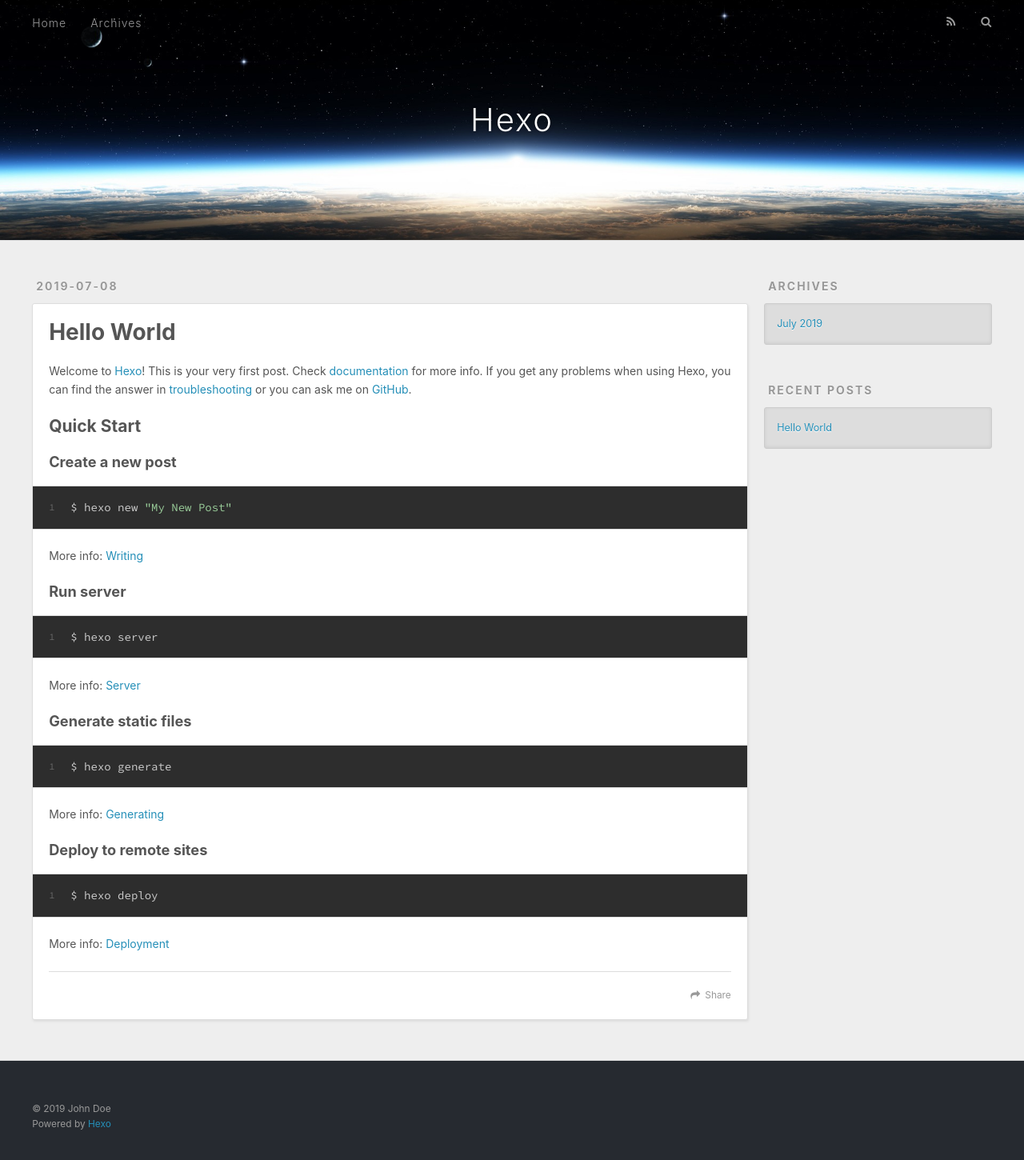
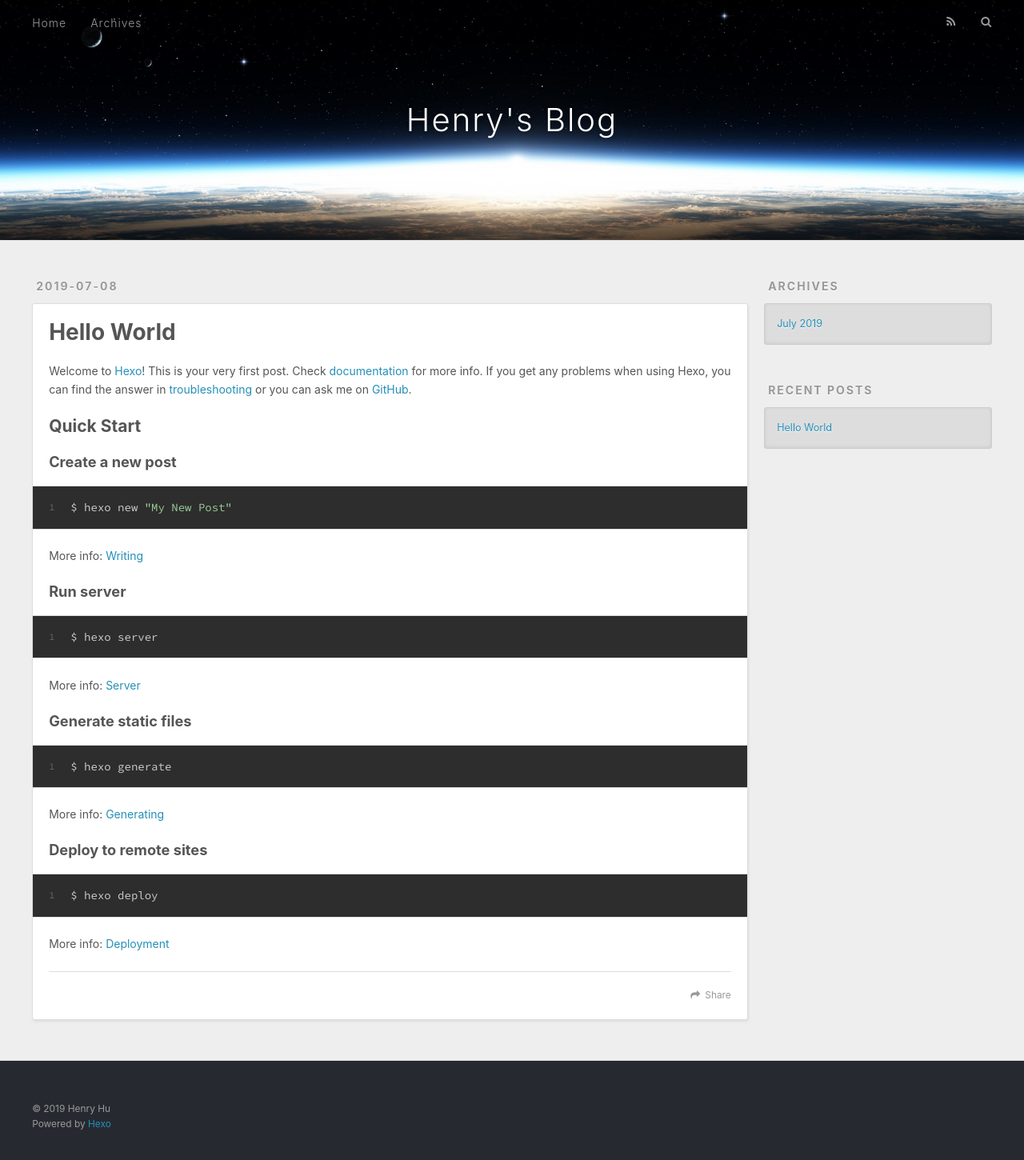
Before and after one commit to henry4app/henry4app.github.io, a plain HTML site: page index.html in a window 1280 px wide. Shown: the whole page at 80% size. Drawn offline with nearby package versions, Linux system fonts and the light colour scheme.

Commit message:
Site updated: 2019-07-10 22:50:31

```diff
--- a/index.html
+++ b/index.html
@@ -5,17 +5,17 @@
 
 
 
-  <title>Hexo</title>
+  <title>Henry&#39;s Blog</title>
   <meta name="viewport" content="width=device-width, initial-scale=1, maximum-scale=1">
   <meta property="og:type" content="website">
-<meta property="og:title" content="Hexo">
+<meta property="og:title" content="Henry&#39;s Blog">
 <meta property="og:url" content="http://yoursite.com/index.html">
-<meta property="og:site_name" content="Hexo">
+<meta property="og:site_name" content="Henry&#39;s Blog">
 <meta property="og:locale" content="default">
 <meta name="twitter:card" content="summary">
-<meta name="twitter:title" content="Hexo">
+<meta name="twitter:title" content="Henry&#39;s Blog">
 
-    <link rel="alternate" href="/atom.xml" title="Hexo" type="application/atom+xml">
+    <link rel="alternate" href="/atom.xml" title="Henry&#39;s Blog" type="application/atom+xml">
 
 
     <link rel="icon" href="/favicon.png">
@@ -34,7 +34,7 @@
   <div id="header-outer" class="outer">
     <div id="header-title" class="inner">
       <h1 id="logo-wrap">
-        <a href="/" id="logo">Hexo</a>
+        <a href="/" id="logo">Henry&#39;s Blog</a>
       </h1>
 
     </div>
@@ -101,7 +101,7 @@
 
     </div>
     <footer class="article-footer">
-      <a data-url="http://yoursite.com/2019/07/08/hello-world/" data-id="cjxuiypuq00003i5quiv4o9dv" class="article-share-link">Share</a>
+      <a data-url="http://yoursite.com/2019/07/08/hello-world/" data-id="cjxujih1800005r5q50vi3blw" class="article-share-link">Share</a>
 
 
     </footer>
@@ -157,7 +157,7 @@
 
   <div class="outer">
     <div id="footer-info" class="inner">
-      &copy; 2019 John Doe<br>
+      &copy; 2019 Henry Hu<br>
       Powered by <a href="http://hexo.io/" target="_blank">Hexo</a>
     </div>
   </div>
```
Also changed, not shown: 2019/07/08/hello-world/index.html (+6 -6 lines), archives/2019/07/index.html (+7 -7 lines), archives/2019/index.html (+7 -7 lines), archives/index.html (+7 -7 lines).
